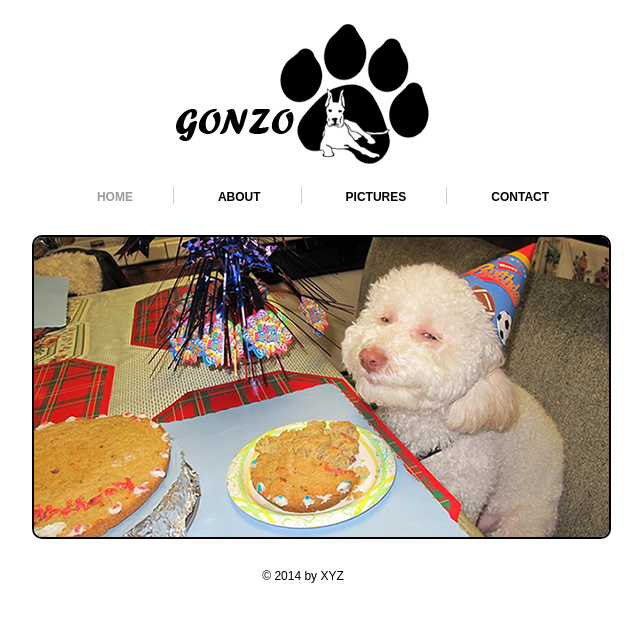
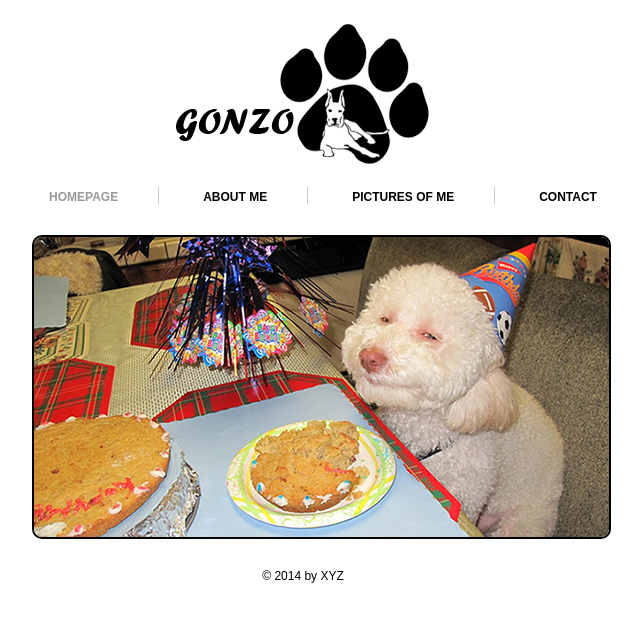
Before and after one commit to Avirup101/DogsSite, a plain HTML site: page index.html in a window 1280 px wide. Shown: the whole page, without its empty margins (337-979 px from the left). Drawn offline with Linux system fonts and the light colour scheme.

Commit message:
updates headings

```diff
--- a/index.html
+++ b/index.html
@@ -26,9 +26,9 @@
 
 	<div class="navigation">
 		<ul>
-			<li><a class="active" href="index.html">HOME</a></li>
-			<li><a href="about.html">ABOUT</a></li>
-			<li><a href="picture.html">PICTURES</a></li>
+			<li><a class="active" href="index.html">HOMEPAGE</a></li>
+			<li><a href="about.html">ABOUT ME</a></li>
+			<li><a href="picture.html">PICTURES OF ME</a></li>
 			<li class="bdr"><a class="pdg" href="contact.html">CONTACT</a></li>
 		</ul>
 	</div>
```
